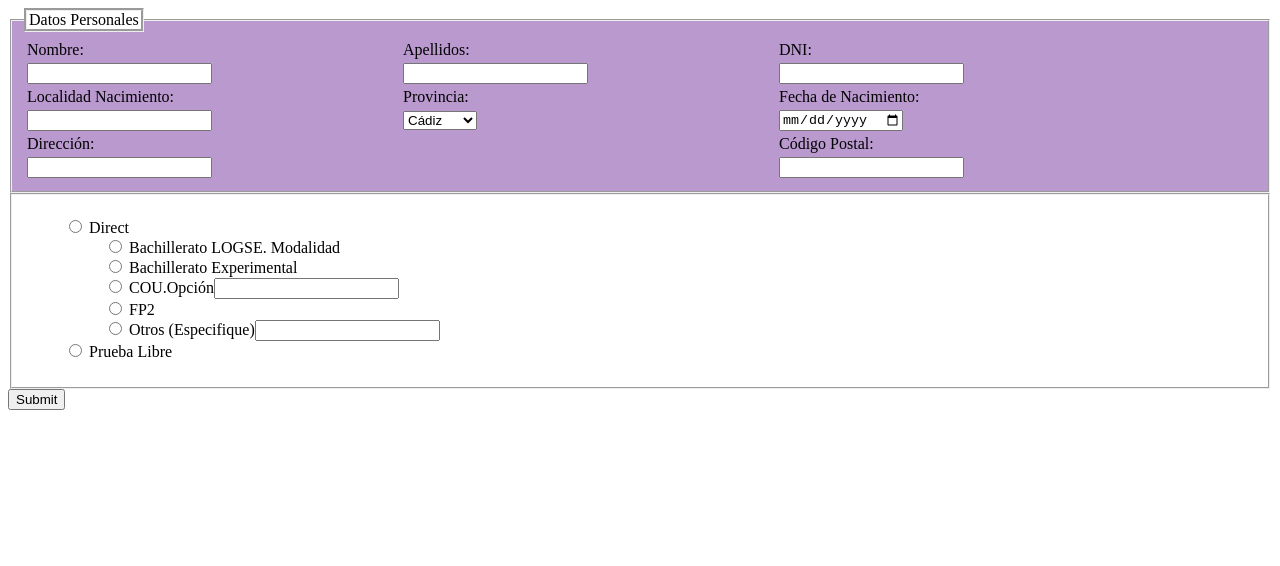
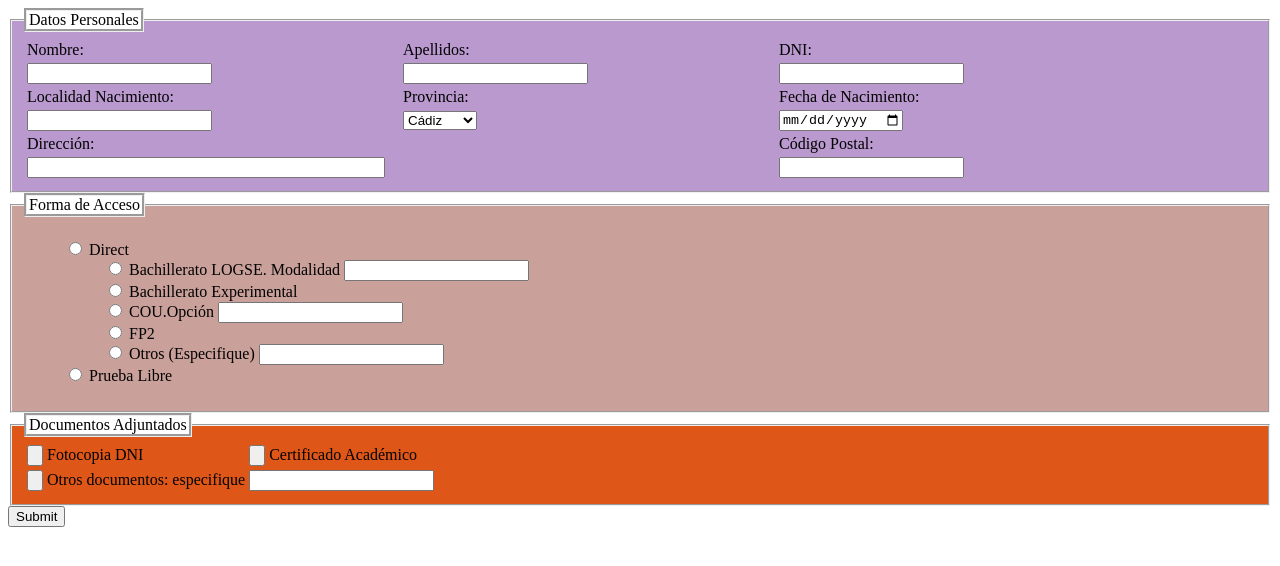
Before and after one commit to alumjruizr/LM2021, a plain HTML site: page U2_HTML/Practica_Formulario.html in a window 1280 px wide. Drawn offline with Linux system fonts and the light colour scheme.

Commit message:
Formulario 1.1

```diff
--- a/U2_HTML/Practica_Formulario.html
+++ b/U2_HTML/Practica_Formulario.html
@@ -51,30 +51,58 @@
                     <td><label for="CodigoPostal">Código Postal:</label></td>
                 </tr>
                 <tr>
-                    <td colspan="2" style="width: 80%;"><input type="text" id="Direccion"></td>
+                    <td colspan="2"><input type="text" style="width: 350px;" id="Direccion"></td>
                     <td><input type="number" id="CodigoPostal"></td>
                 </tr>
             </table>
         </fieldset>
-            <fieldset>
+        <fieldset style="background-color: rgb(202, 160, 154);">
+            <legend style="border-style: groove; background-color: white;">Forma de Acceso</legend>
             <ul style="list-style-type:none">
                 <li><input type="radio" name="Direct" id="Direct">
                     <label for="Direct">Direct</label></li>
                 <ul style="list-style-type:none">
                     <li><input type="radio" name="BachLOGSE" id="BachLOGSE">
                         <label for="BachLOGSE">Bachillerato LOGSE. Modalidad</label>
+                        <input type="text" name="BachLOGSE" id="BachLOGSE">
                     <li><input type="radio" name="BachE" id="BachE">
                         <label for="BachE">Bachillerato Experimental</label></li>
                     <li><input type="radio" name="COU" id="COU">
-                            <label for="COU">COU.Opción</label><input type="text" name="COU" id="COU"></li>
+                        <label for="COU">COU.Opción</label>
+                        <input type="text" name="COU" id="COU"></li>
                     <li><input type="radio" name="FP2" id="FP2">
                         <label for="FP2">FP2</label></li>
                     <li><input type="radio" name="Otros" id="Otros">
-                            <label for="Otros">Otros (Especifique)</label><input type="text" name="Otros" id="Otros"></li>
+                        <label for="Otros">Otros (Especifique)</label>
+                        <input type="text" name="Otros" id="Otros"></li>
                 </ul style="list-style-type:none">
                 <li><input type="radio" name="PruebaLibre" id="PruebaLibre">
                     <label for="PruebaLibre">Prueba Libre</label></li>
             </ul>
+        </fieldset>
+        <fieldset style="background-color: rgb(223, 87, 24);">
+            <legend style="border-style: groove; background-color: white;">Documentos Adjuntados</legend>
+            <table>
+                <tr>
+                    <td>
+                        <input type="button" name="FotoDNI" id="FotoDNI">
+                        <label for="FotoDNI">Fotocopia DNI</label>
+                    </td>
+                    <td>
+                        <input type="button" name="Certificado" id="Certificado">
+                        <label for="Certificado">Certificado Académico</label></td>
+                    </td>
+                </tr>
+                <tr>
+                    <td>
+                        <input type="button" name="OtrosDoc" id="OtrosDoc">
+                        <label for="OtrosDoc">Otros documentos: especifique</label></td>
+                    </td>
+                    <td>
+                        <input type="text" name="OtrosDoc" id="OtrosDoc">
+                    </td>
+                </tr>
+            </table>
         </fieldset>
         <input type="submit">
     </form>
```
Lines whose indentation alone changed are shown as unchanged.
